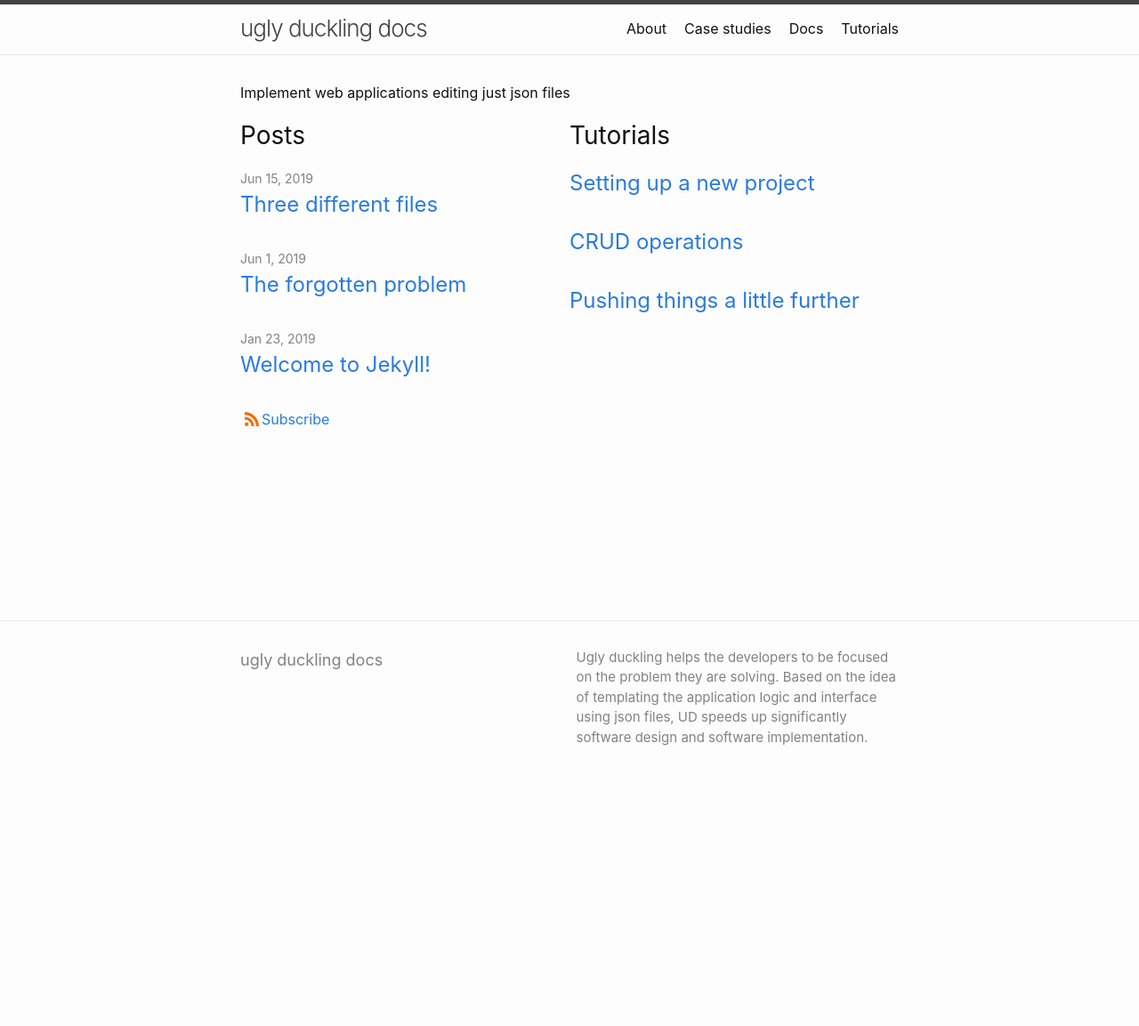
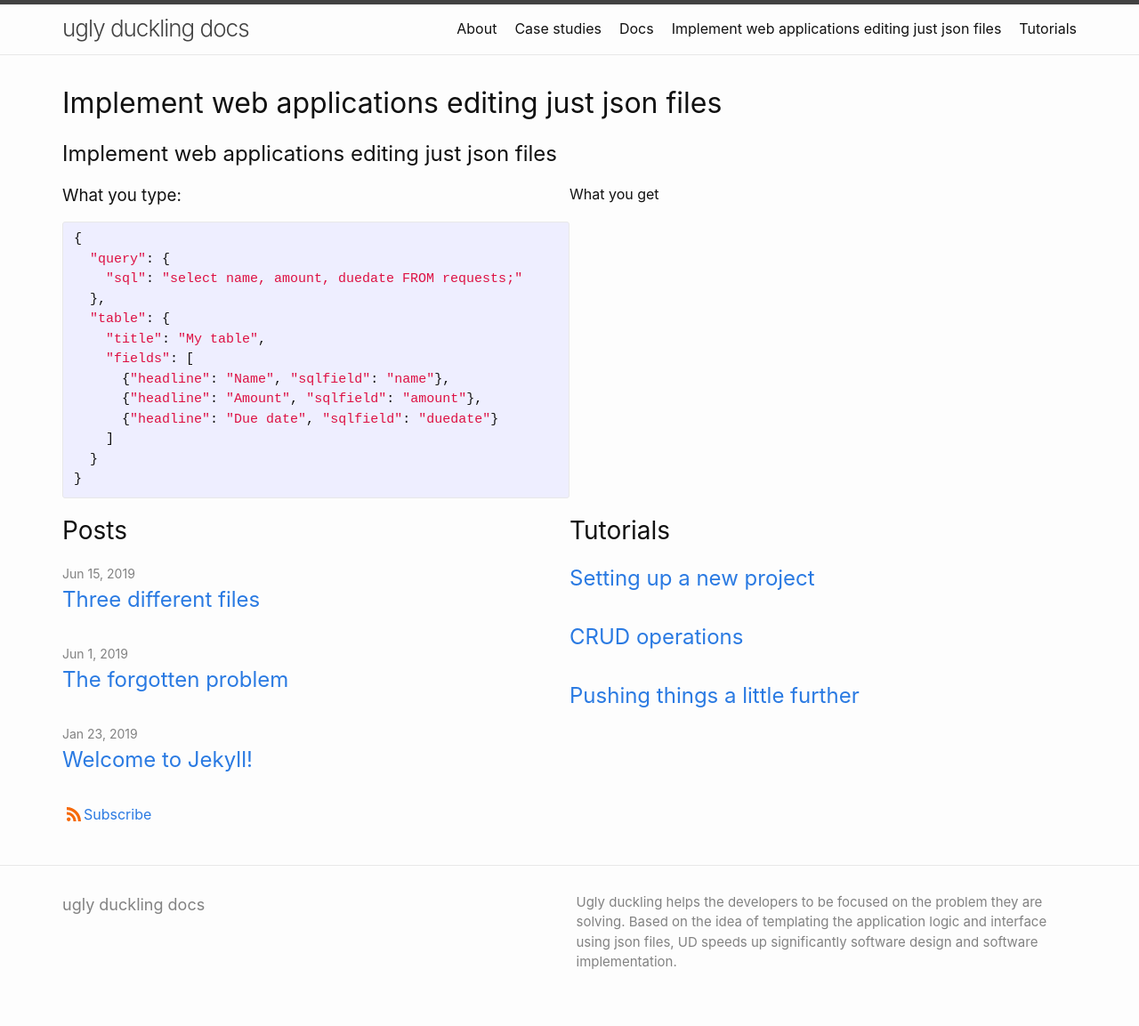
Before and after one commit to fabiomattei/uddocs, a Jekyll site: the page built from index.md, in a window 1280 px wide. Shown: the whole page at 89% size. Built offline with Jekyll 4.4.1, drawn with Linux system fonts in a browser that asks for light colours; our own code applies the rules of GitHub Pages for plain Markdown files; before the commit the page ends 900 px from its top, so only the background shows below that.

Commit message:
updating home page

```diff
--- a/_layouts/home.html
+++ b/_layouts/home.html
@@ -8,6 +8,28 @@ layout: default
   {%- endif -%}
 
   {{ content }}
+
+  <div class="home-page-posts">
+	  <div class="home-posts">
+		  <h3>What you type:</h3>
+<figure class="highlight"><pre><code class="language-json" data-lang="json"><span class="p">{</span><span class="w">
+  </span><span class="s2">"query"</span><span class="p">:</span><span class="w"> </span><span class="p">{</span><span class="w">
+    </span><span class="s2">"sql"</span><span class="p">:</span><span class="w"> </span><span class="s2">"select name, amount, duedate FROM requests;"</span><span class="w">
+  </span><span class="p">},</span><span class="w">
+  </span><span class="s2">"table"</span><span class="p">:</span><span class="w"> </span><span class="p">{</span><span class="w">
+    </span><span class="s2">"title"</span><span class="p">:</span><span class="w"> </span><span class="s2">"My table"</span><span class="p">,</span><span class="w">
+    </span><span class="s2">"fields"</span><span class="p">:</span><span class="w"> </span><span class="p">[</span><span class="w">
+      </span><span class="p">{</span><span class="s2">"headline"</span><span class="p">:</span><span class="w"> </span><span class="s2">"Name"</span><span class="p">,</span><span class="w"> </span><span class="s2">"sqlfield"</span><span class="p">:</span><span class="w"> </span><span class="s2">"name"</span><span class="p">},</span><span class="w">
+      </span><span class="p">{</span><span class="s2">"headline"</span><span class="p">:</span><span class="w"> </span><span class="s2">"Amount"</span><span class="p">,</span><span class="w"> </span><span class="s2">"sqlfield"</span><span class="p">:</span><span class="w"> </span><span class="s2">"amount"</span><span class="p">},</span><span class="w">
+      </span><span class="p">{</span><span class="s2">"headline"</span><span class="p">:</span><span class="w"> </span><span class="s2">"Due date"</span><span class="p">,</span><span class="w"> </span><span class="s2">"sqlfield"</span><span class="p">:</span><span class="w"> </span><span class="s2">"duedate"</span><span class="p">}</span><span class="w">
+    </span><span class="p">]</span><span class="w">
+  </span><span class="p">}</span><span class="w">
+</span><span class="p">}</span></code></pre></figure>
+	  </div>
+	  <div class="home-tutorials">
+		  What you get
+      </div>
+  </div>
 
   <div class="home-page-posts">
 	  <div class="home-posts">
--- a/_sass/minima.scss
+++ b/_sass/minima.scss
@@ -21,10 +21,10 @@ $orange-color:     #f66a0a !default;
 $table-text-align: left !default;
 
 // Width of the content area
-$content-width:    800px !default;
+$content-width:    1200px !default;
 
 $on-palm:          600px !default;
-$on-laptop:        800px !default;
+$on-laptop:        1200px !default;
 
 $on-medium:        $on-palm !default;
 $on-large:         $on-laptop !default;
--- a/index.md
+++ b/index.md
@@ -5,4 +5,4 @@
 layout: home
 ---
 
-Implement web applications editing just json files
+## Implement web applications editing just json files
```
